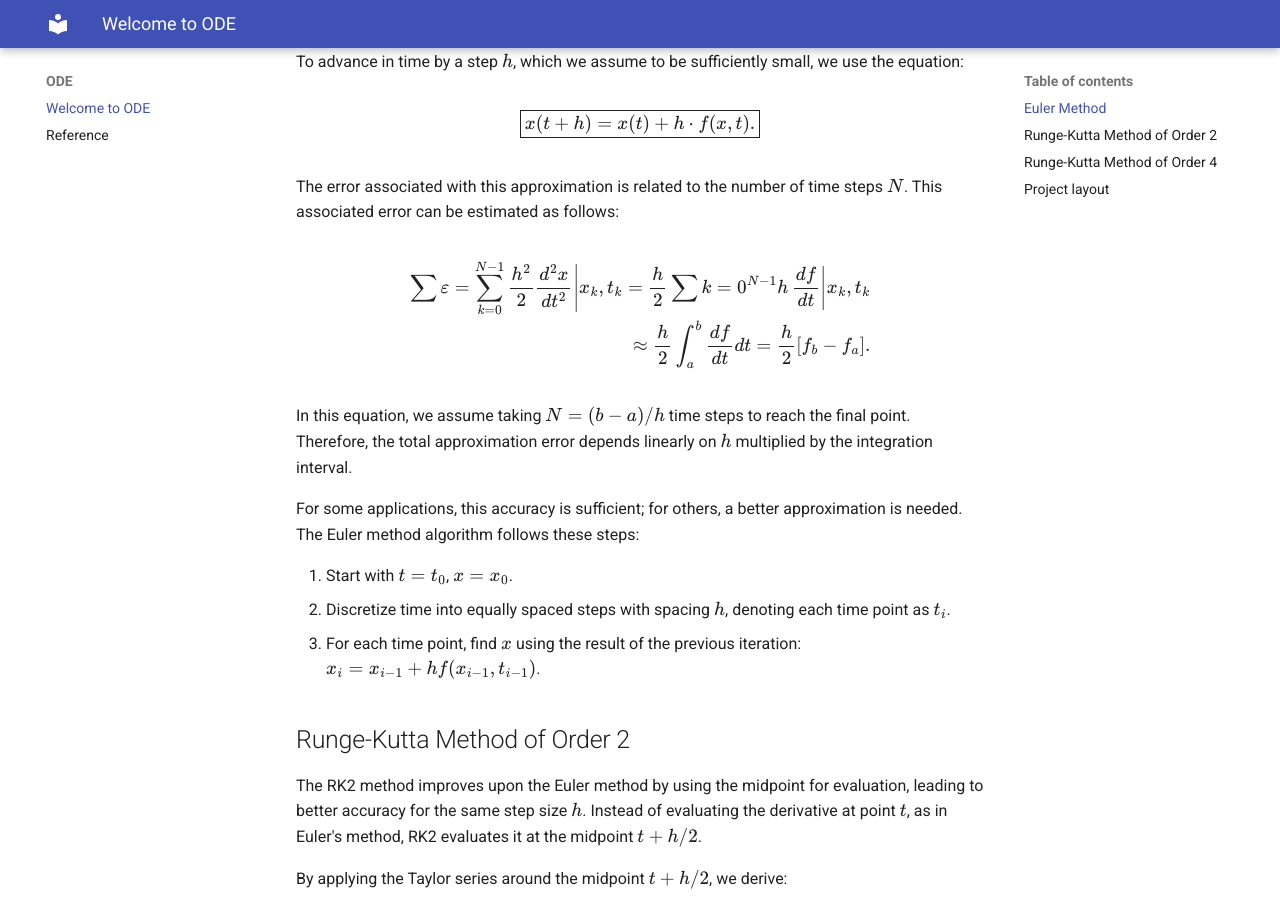
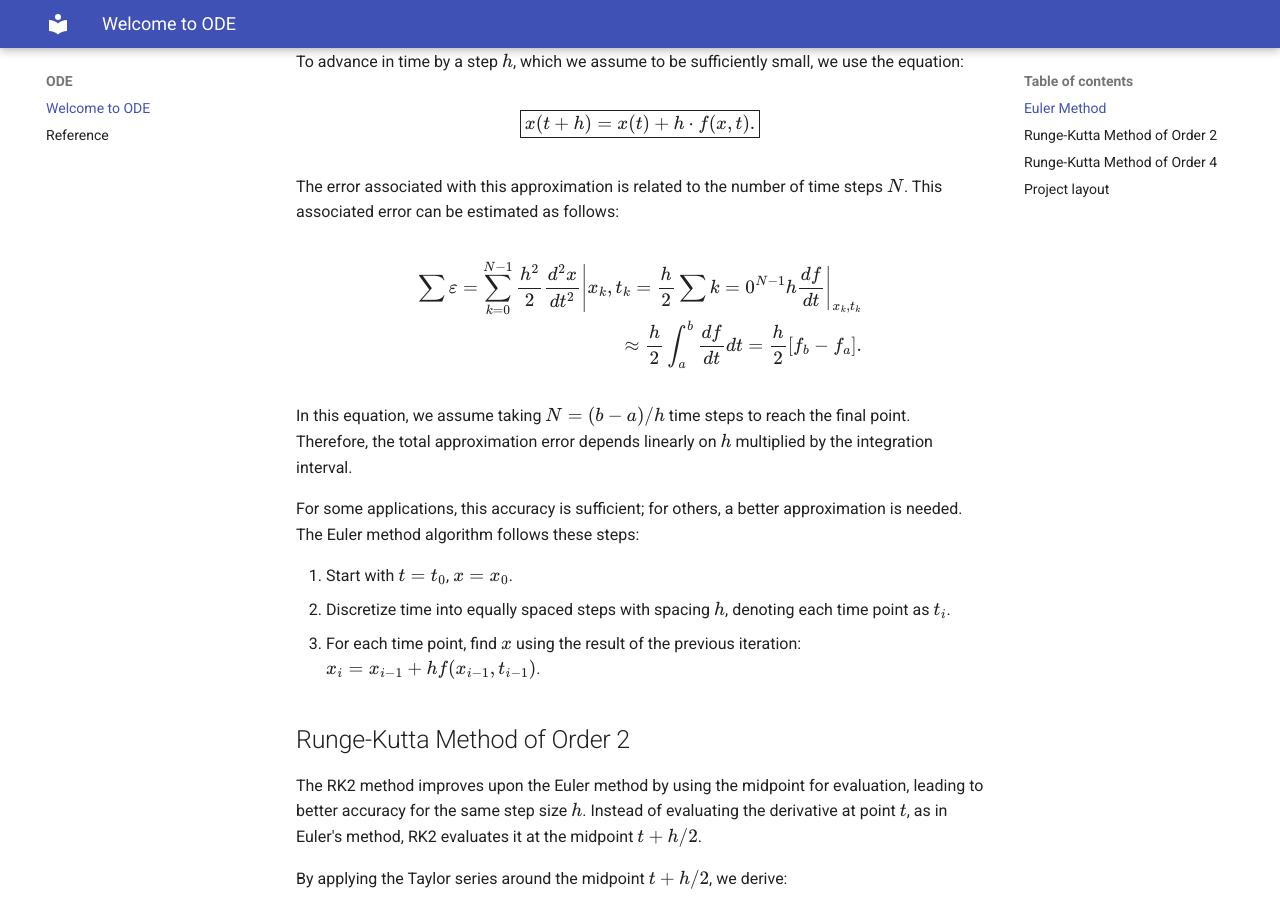
Before and after one commit to marcesiles/ode, an MkDocs documentation site: the page built from docs/index.md, in a window 1280 px wide and 900 px high, scrolled down 712 px. Built offline with MkDocs 1.6.1 and Material for MkDocs 9.7.7, drawn with Linux system fonts in a browser that asks for light colours.

```diff
--- a/docs/index.md
+++ b/docs/index.md
@@ -25,7 +25,7 @@ $$
 The error associated with this approximation is related to the number of time steps $N$. This associated error can be estimated as follows:
 
 \begin{align}
-\sum\varepsilon = \sum_{k=0}^{N-1}\frac{h^2}{2}\left. \frac{d^2x}{dt^2} \right|{x_{k}, t_{k}} = \frac{h}{2}\sum{k=0}^{N-1}h\left.\frac{df}{dt}\right|{x_{k}, t_{k}}
+\sum\varepsilon = \sum_{k=0}^{N-1}\frac{h^2}{2}\left. \frac{d^2x}{dt^2} \right|{x_{k}, t_{k}} = \frac{h}{2}\sum{k=0}^{N-1}h\left.\frac{df}{dt}\right|_{x_{k}, t_{k}}
 \\
 \approx \frac{h}2\int_{a}^b\frac{df}{dt}d t = \frac{h}{2}\left[f_{b} - f_{a}\right].
 \end{align}
```
